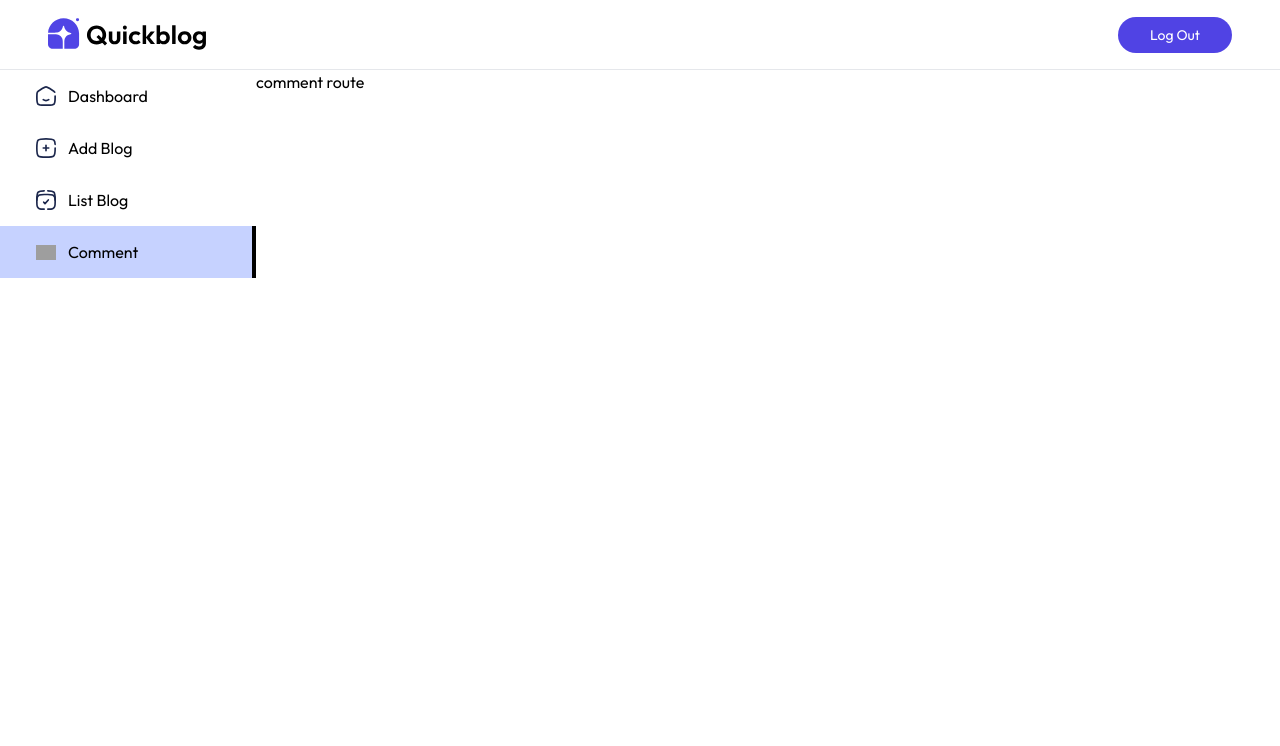
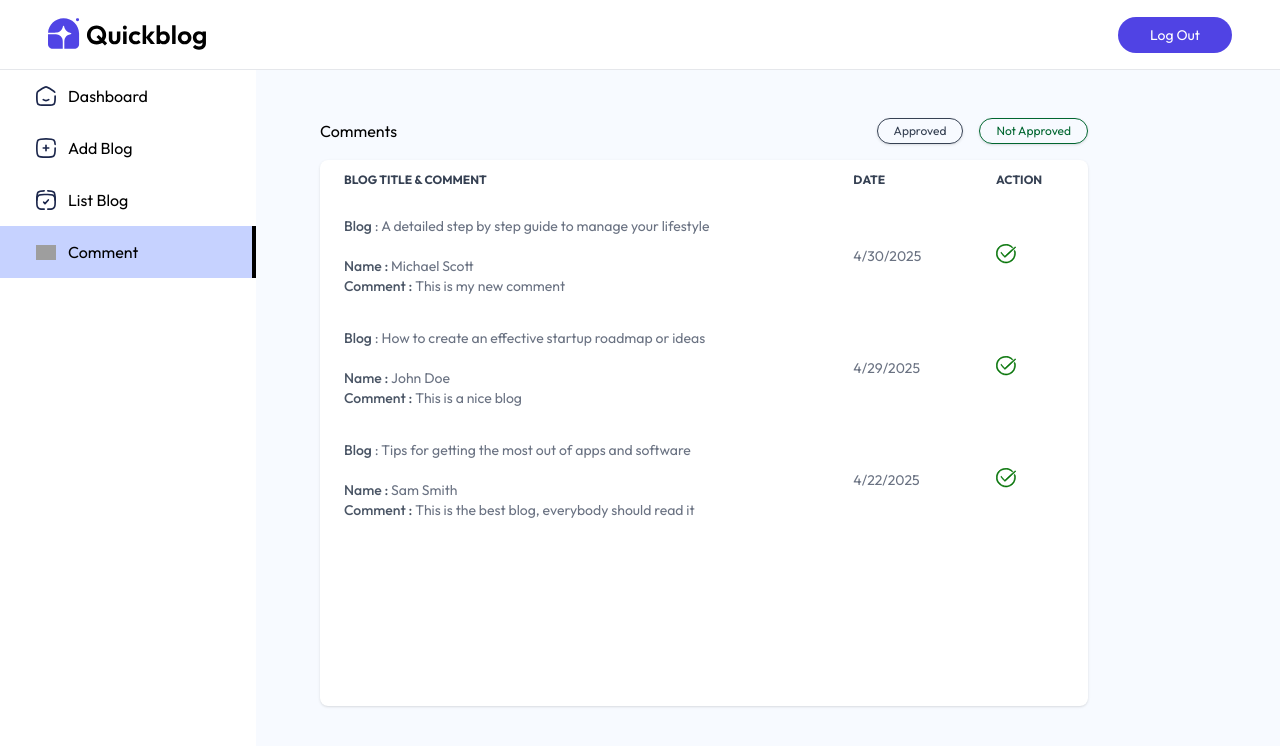
Before and after one commit to almamun528/blog-project, a React (Vite) app in the folder blog-client/: page /admin/comments in a window 1280 px wide. Shown: the top 746 px of the page. Built offline with nearby package versions, Linux system fonts and the light colour scheme; grey boxes are pictures that could not be loaded.

Commit message:
comment route done

```diff
--- a/blog-client/src/Pages/Admin-Pages/Comment.jsx
+++ b/blog-client/src/Pages/Admin-Pages/Comment.jsx
@@ -1,7 +1,76 @@
-import React from "react";
+import React, { useEffect, useState } from "react";
+import { comments_data } from "../../assets/assets";
+import CommentTableItem from "../../components/Admin/CommentTableItem";
 
 const Comment = () => {
-  return <section>comment route</section>;
+  const [comments, setComments] = useState([]);
+  const [filter, setFilter] = useState("Not Approved");
+  const fetchComments = async () => {
+    setComments(comments_data);
+  };
+  useEffect(() => {
+    fetchComments();
+  }, []);
+  return (
+    <section className="flex-1 pt-5 px-5 sm:pt-12 sm:pl-16 bg-blue-50/50">
+      <div className="flex justify-between items-center max-w-3xl">
+        <h1>Comments</h1>
+        <div className="flex gap-4">
+          <button
+            onClick={() => setFilter("Approved")}
+            className={`shadow border rounded-full px-4 py-1 cursor-pointer text-xs ${
+              filter === "Approved" ? "text-green-800" : "text-gray-700"
+            }`}
+          >
+            Approved
+          </button>
+          <button
+            onClick={() => setFilter("Not Approved")}
+            className={`shadow border rounded-full px-4 py-1 cursor-pointer text-xs ${
+              filter === "Not Approved" ? "text-green-800" : "text-gray-700"
+            }`}
+          >
+            Not Approved
+          </button>
+        </div>
+      </div>
+
+      {/*  */}
+      <div className="relative h-4/5 max-w-3xl overflow-x-auto mt-4 bg-white shadow rounded-lg scrollbar-hide">
+        <table className="w-full text-sm text-gray-500">
+          <thead className="text-xs text-gray-700 text-left uppercase">
+            <tr>
+              <th scope="col" className="px-6 py-3">
+                Blog Title & Comment
+              </th>
+              <th scope="col" className="px-6 py-3 max-sm:hidden">
+                Date
+              </th>
+              <th scope="col" className="px-6 py-3">
+                Action
+              </th>
+            </tr>
+          </thead>
+          {/* table body */}
+          <tbody>
+            {comments
+              ?.filter((comment) => {
+                if (filter === "Approved") return comment.isApproved === true;
+                return comment.isApproved === false;
+              })
+              .map((comment, idx) => (
+                <CommentTableItem
+                  key={comment?._id}
+                  comment={comment}
+                  idx={idx + 1}
+                  fetchComments={fetchComments}
+                />
+              ))}
+          </tbody>
+        </table>
+      </div>
+    </section>
+  );
 };
 
 export default Comment;
--- /dev/null
+++ b/blog-client/src/components/Admin/CommentTableItem.jsx
@@ -0,0 +1,43 @@
+import React from "react";
+import { assets } from "../../assets/assets";
+
+const CommentTableItem = ({ comment, fetchComments }) => {
+  const { blog, createdAt, _id } = comment;
+  const blogDate = new Date(createdAt);
+
+  return (
+    <tr className="order-y border-gray-300">
+      <td className="px-6 py-4">
+        <b className="font-medium text-gray-600">Blog</b> : {blog?.title}
+        <br />
+        <br />
+        <b className="font-medium text-gray-600">Name : </b> {comment?.name}
+        <br />
+        <b className="font-medium text-gray-600">Comment : </b>{" "}
+        {comment?.content}
+      </td>
+      <td className="px-6 py-4 max-sm:hidden">
+        {blogDate.toLocaleDateString()}
+      </td>
+      <td className="px-6 py-4">
+        <div className="inline-flex items-center gap-4">
+          {!comment?.isApproved ? (
+            <img
+              src={assets.tick_icon}
+              alt=""
+              className="w-5 cursor-pointer hover:scale-110 transition-all py-1"
+            />
+          ) : (
+            <img
+              className="w-5 hover:scale-100 transition-all cursor-pointer"
+              src={assets.bin_icon}
+              alt=""
+            />
+          )}
+        </div>
+      </td>
+    </tr>
+  );
+};
+
+export default CommentTableItem;
```
